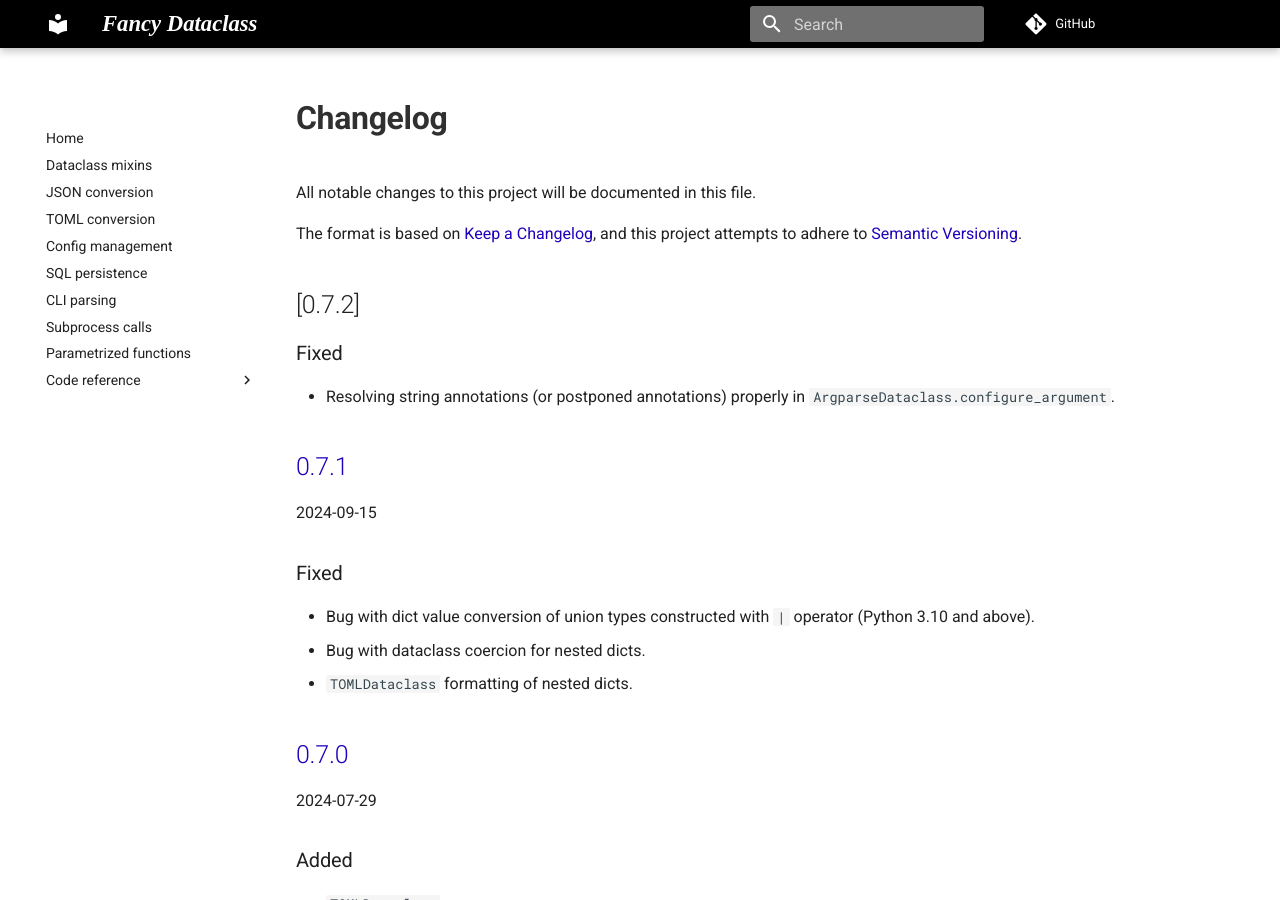
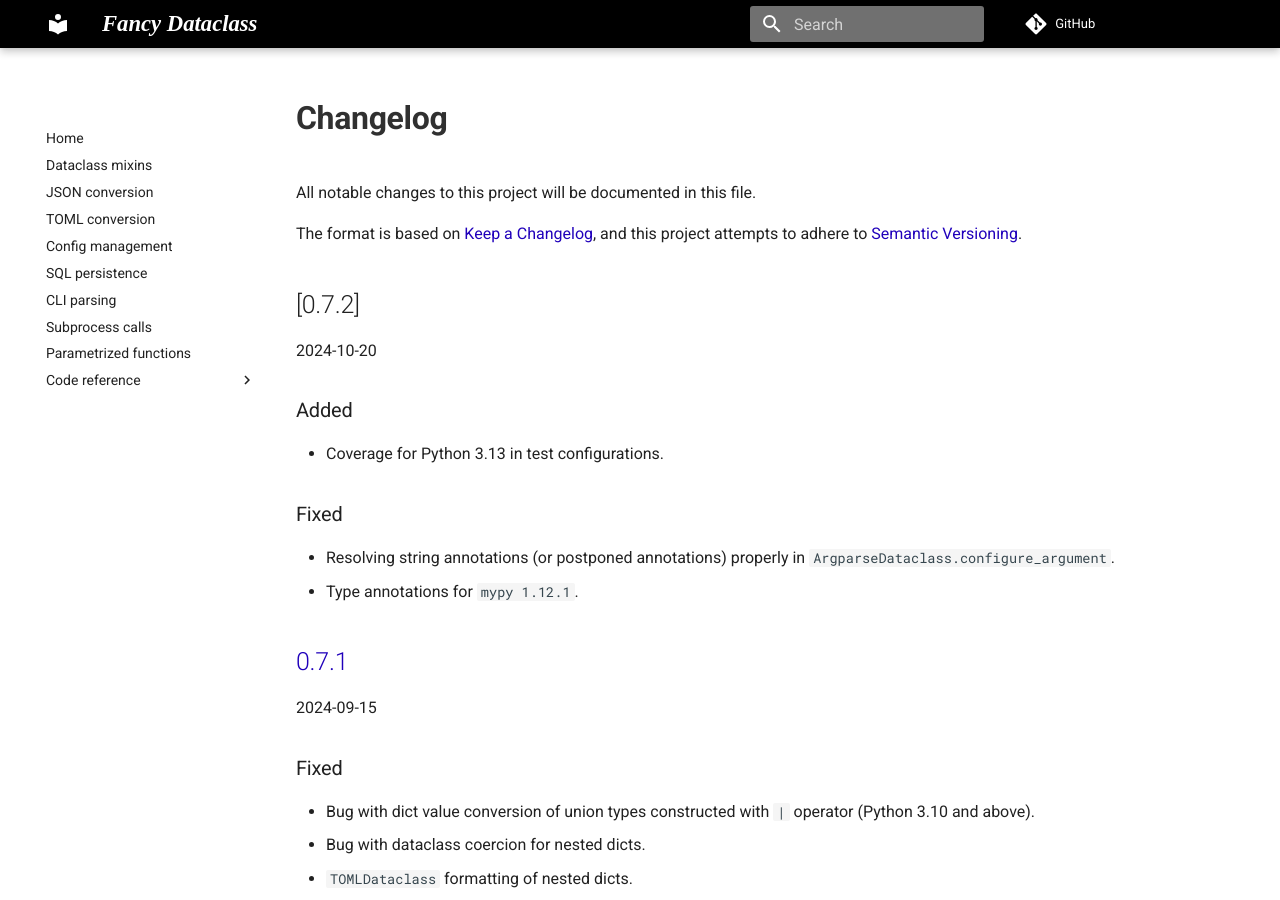
Before and after one commit to jeremander/fancy-dataclass, an MkDocs documentation site: the page built from docs/CHANGELOG.md, in a window 1280 px wide and 900 px high. Built offline with MkDocs 1.6.1 and Material for MkDocs 9.7.7, drawn with Linux system fonts in a browser that asks for light colours; comment, search, counter and statistics services are not loaded.

Commit message:
docs: update CHANGELOG (v0.7.2)

```diff
--- a/docs/CHANGELOG.md
+++ b/docs/CHANGELOG.md
@@ -16,9 +16,16 @@ Types of changes:
 
 ## [0.7.2]
 
+2024-10-20
+
+### Added
+
+- Coverage for Python 3.13 in test configurations.
+
 ### Fixed
 
 - Resolving string annotations (or postponed annotations) properly in `ArgparseDataclass.configure_argument`.
+- Type annotations for `mypy 1.12.1`.
 
 ## [0.7.1]
 
```
